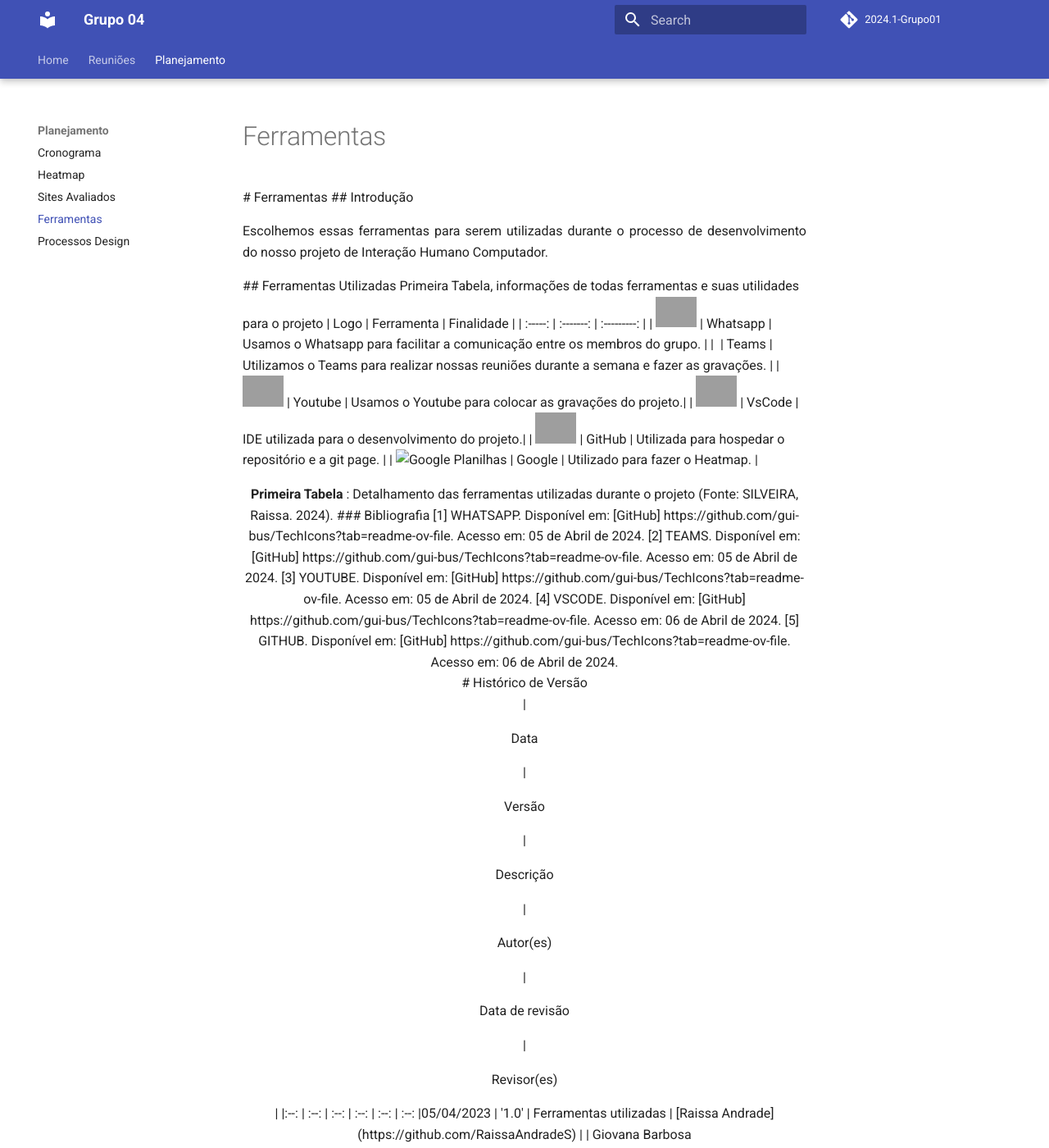
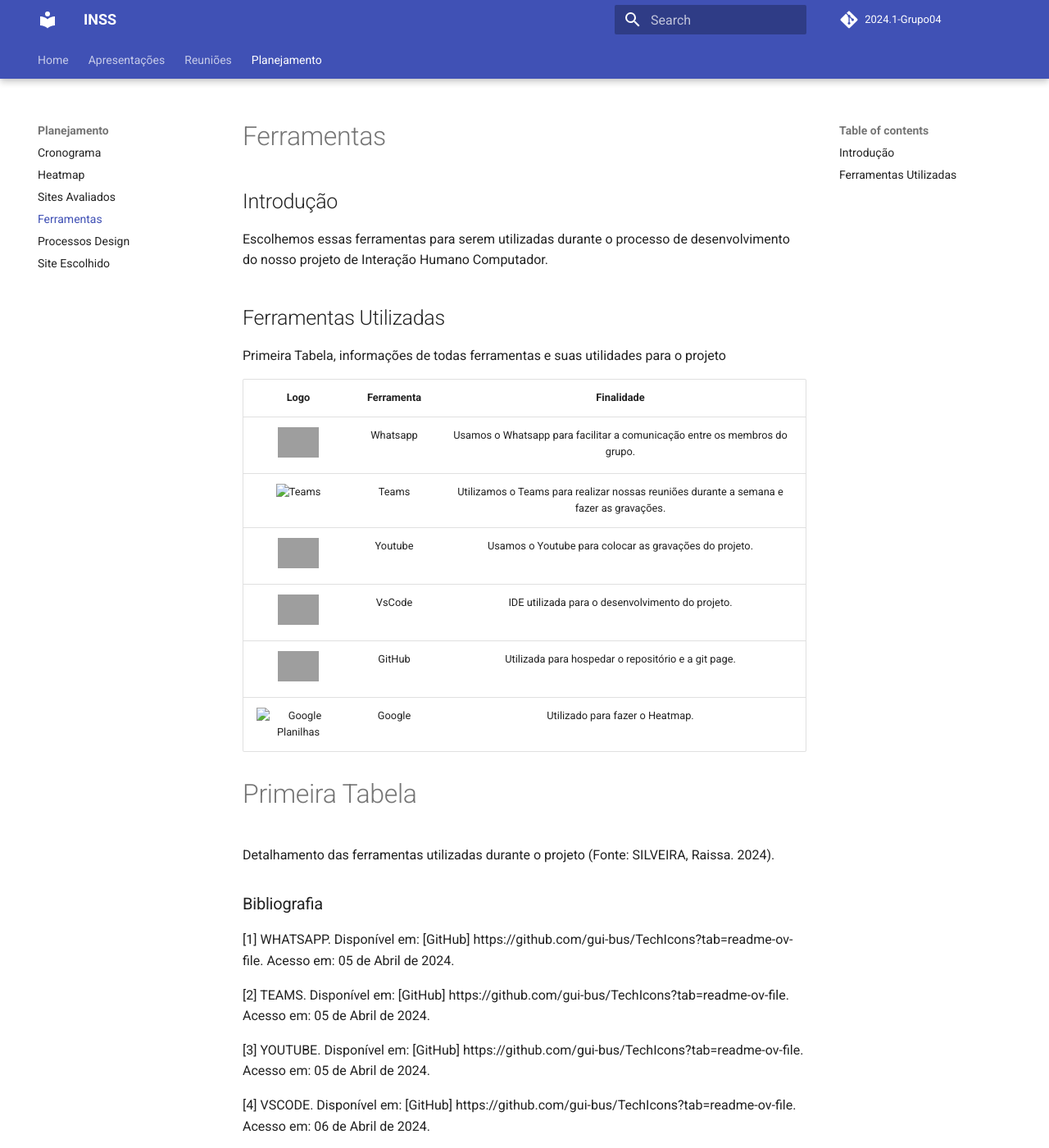
Before and after one commit to Interacao-Humano-Computador/2024.1-PCDF, an MkDocs documentation site: the page built from docs/planejamento/ferramentas.md, in a window 1280 px wide and 1400 px high. Shown: the whole window at 82% size. Built offline with MkDocs 1.6.1 and Material for MkDocs 9.7.7, drawn with Linux system fonts in a browser that asks for light colours; comment, search, counter and statistics services are not loaded; some of the changed text lies outside the part shown; grey boxes are pictures that could not be loaded.

Commit message:
Revisões

```diff
--- a/docs/planejamento/ferramentas.md
+++ b/docs/planejamento/ferramentas.md
@@ -1,10 +1,6 @@
-<div class ="body">
-
 # Ferramentas
 
 ## Introdução
-<p align="justify">
-
 Escolhemos essas ferramentas para serem utilizadas durante o processo de desenvolvimento do nosso projeto de Interação Humano Computador.
 
 </p>
@@ -16,14 +12,16 @@
 | Logo | Ferramenta | Finalidade |
 | :-----: | :-------: | :---------: |
 | <img src="https://raw.githubusercontent.com/gui-bus/TechIcons/70f9ca213e35be00f41c0350d77c238c999db688/Dark/Whatsapp.svg" alt="whatsapp" width=50px>  | Whatsapp | Usamos o Whatsapp para facilitar a comunicação entre os membros do grupo. |
-| <img scr="https://raw.githubusercontent.com/gui-bus/TechIcons/70f9ca213e35be00f41c0350d77c238c999db688/Dark/Teams.svg"> | Teams | Utilizamos o Teams para realizar nossas reuniões durante a semana e fazer as gravações. |
+| <img scr="https://raw.githubusercontent.com/gui-bus/TechIcons/70f9ca213e35be00f41c0350d77c238c999db688/Dark/Teams.svg" alt="Teams" width=50px> | Teams | Utilizamos o Teams para realizar nossas reuniões durante a semana e fazer as gravações. |
 | <img src="https://raw.githubusercontent.com/gui-bus/TechIcons/70f9ca213e35be00f41c0350d77c238c999db688/Dark/Youtube.svg" alt="YouTube" width=50px> | Youtube | Usamos o Youtube para colocar as gravações do projeto.|
 | <img src="https://raw.githubusercontent.com/gui-bus/TechIcons/70f9ca213e35be00f41c0350d77c238c999db688/Dark/VSCode.svg" alt="VsCode" width=50px> | VsCode | IDE utilizada para o desenvolvimento do projeto.|
 | <img src="https://raw.githubusercontent.com/gui-bus/TechIcons/70f9ca213e35be00f41c0350d77c238c999db688/Dark/Github.svg" alt="GitHub" width=50px> | GitHub | Utilizada para hospedar o repositório e a git page.  |
 | <img src="" alt="Google Planilhas" width=50px> | Google | Utilizado para fazer o Heatmap.  |
 
-<div align="center">
-<p><b> Primeira Tabela </b> : Detalhamento das ferramentas utilizadas durante o projeto (Fonte: SILVEIRA, Raissa. 2024).
+
+# Primeira Tabela
+  Detalhamento das ferramentas utilizadas durante o projeto
+  (Fonte: SILVEIRA, Raissa. 2024).
 
 
 ### Bibliografia
@@ -43,11 +41,6 @@
 
 # Histórico de Versão
 
-
-<br/>
-
 | <p align="center">Data</p> | <p align="center">Versão</p> | <p align="center">Descrição</p> | <p align="center">Autor(es)</p> |<p align="center">Data de revisão</p> | <p align="center"> Revisor(es)</p> |
 |:--: | :--: | :--: | :--: | :--: | :--:
-|05/04/2023 | '1.0' | Ferramentas utilizadas | [Raissa Andrade] (https://github.com/RaissaAndradeS) | | Giovana Barbosa
-
-</div>
+|05/04/2023 | '1.0' | Ferramentas utilizadas | [Raissa Andrade ](https://github.com/RaissaAndradeS) | 06/04|[Giovana Barbosa ](https://github.com/gio221)
--- a/mkdocs.yml
+++ b/mkdocs.yml
@@ -1,10 +1,12 @@
-repo_url: https://github.com/Interacao-Humano-Computador/2024.1-Grupo01
-repo_name: 2024.1-Grupo01
+repo_url: https://interacao-humano-computador.github.io/2024.1-INSS/
+repo_name: 2024.1-Grupo04
 
-site_name: Grupo 04
+site_name: INSS
 
 nav:
   - Home: index.md
+  - Apresentações:
+    - Apresentação 1: apresentacao/apresentacao01.md
   - Reuniões:
       - Reunião 1: reunioes/reuniao01.md
   - Planejamento:
@@ -13,6 +15,7 @@
     - Sites Avaliados: planejamento/sitesAvaliados.md
     - Ferramentas: planejamento/ferramentas.md
     - Processos Design: planejamento/processoDesign.md
+    - Site Escolhido: planejamento/siteescolhido.md
 
 theme:
   name: material
```
Also changed, not shown: README.md (+0 -5 lines), docs/apresentacao/apresentacao01.md (added, +68 -0 lines), docs/index.md (+1 -1 lines), docs/planejamento/heatmap.md (+3 -2 lines), docs/planejamento/siteescolhido.md (added).
